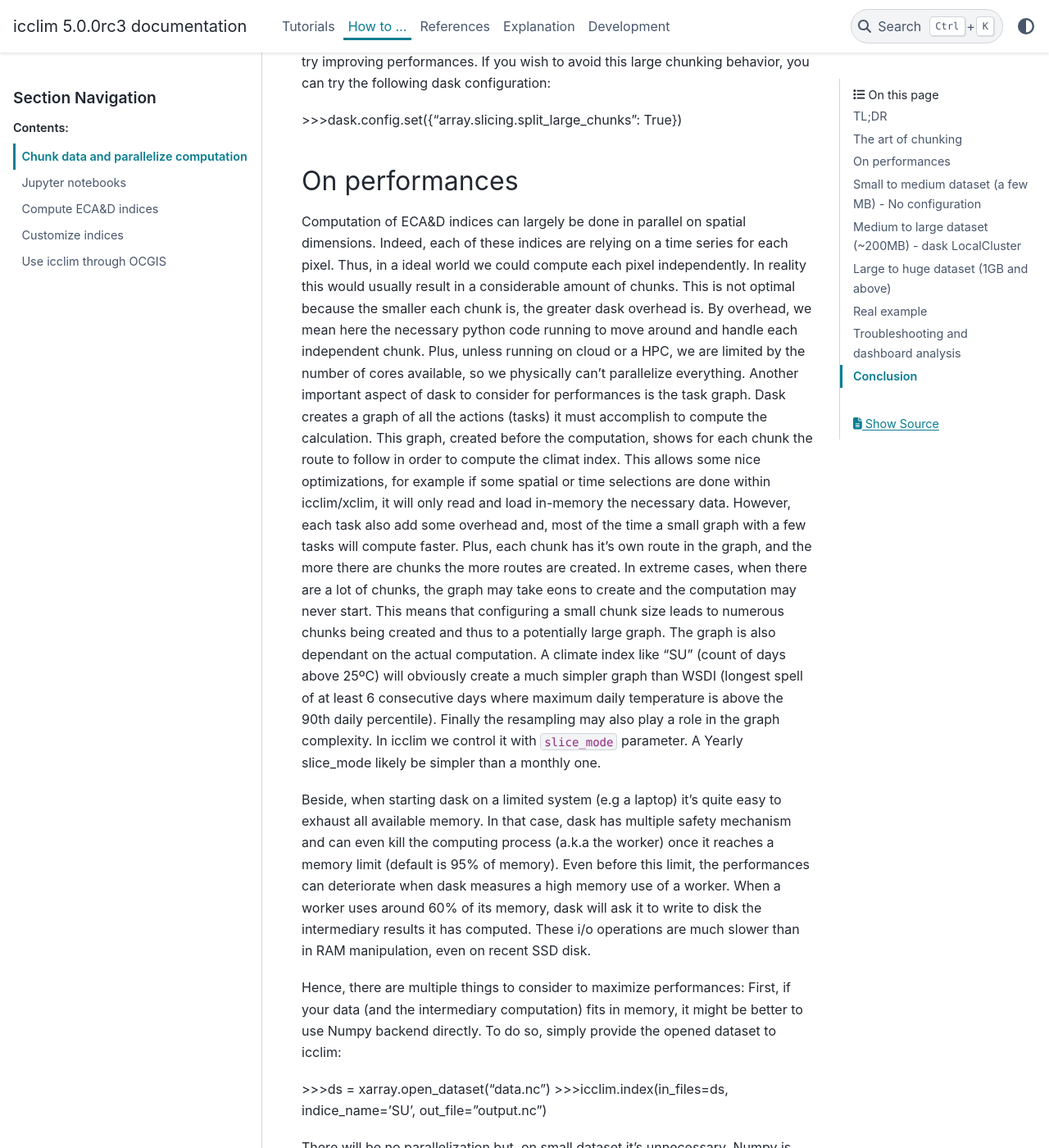
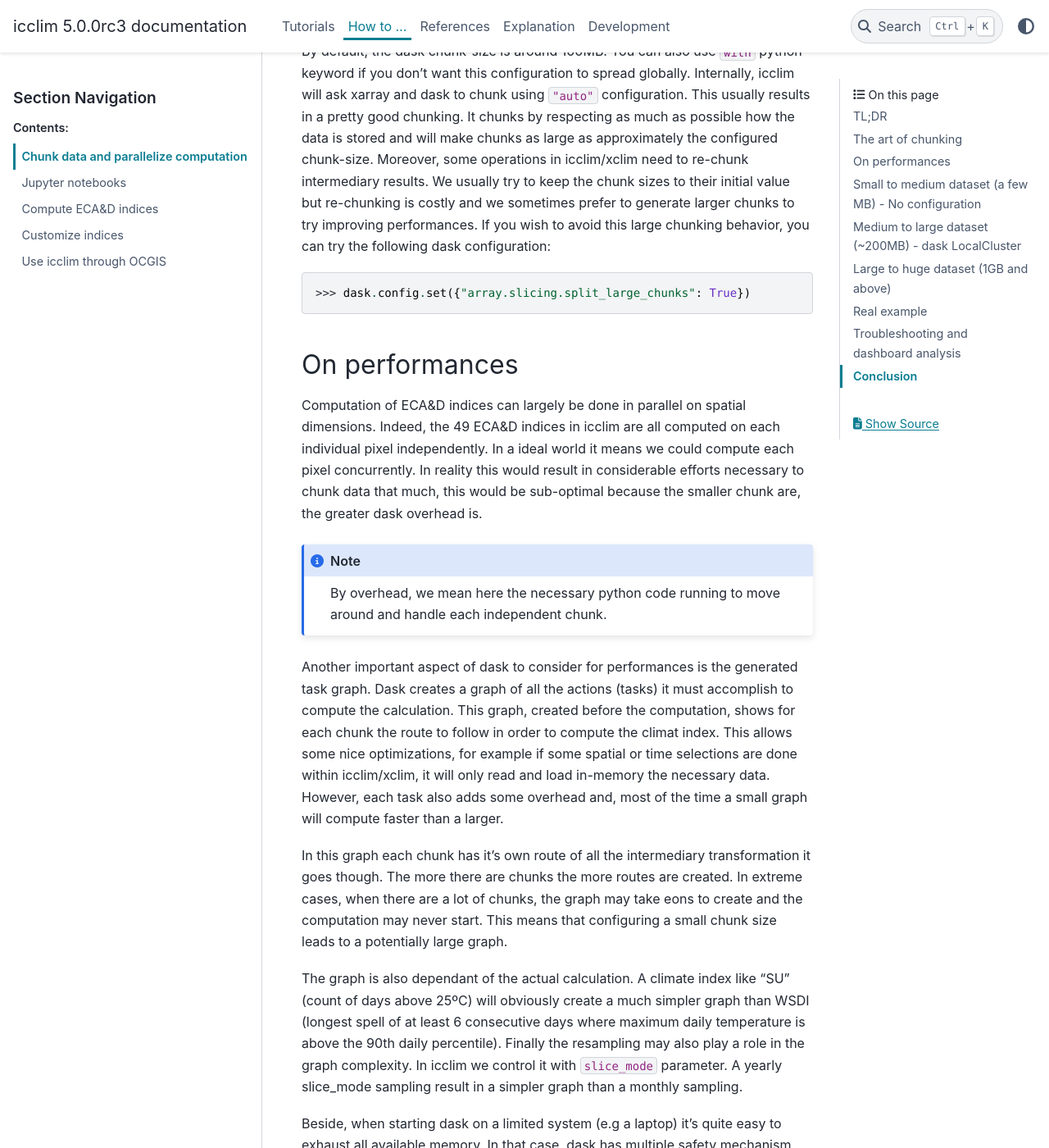
Before and after one commit to cerfacs-globc/icclim, a Sphinx documentation site: the page built from doc/source/how_to/dask.rst, in a window 1280 px wide and 1400 px high, scrolled down 1874 px. Shown: the whole window at 82% size. Built offline with Sphinx 7.4.7 and the PyData theme 0.15.4, drawn with Linux system fonts in a browser that asks for light colours; some of the changed text lies outside the part shown.

Commit message:
DOC: Update following review

```diff
--- a/doc/source/how_to/dask.rst
+++ b/doc/source/how_to/dask.rst
@@ -8,12 +8,12 @@
 dask.config options.
 A configuration working well for small to medium dataset and simple climate indices is :
 
->>>import dask
->>>from distributed import Client
->>>client = Client(memory_limit='10GB', n_workers=1, threads_per_worker=8)
->>>dask.config.set({"array.slicing.split_large_chunks": False})
->>>dask.config.set({"array.chunk-size": "100 MB"})
->>>icclim.index(in_files="data.nc", indice_name='SU', out_file="output.nc")
+>>> import dask
+>>> from distributed import Client
+>>> client = Client(memory_limit='10GB', n_workers=1, threads_per_worker=8)
+>>> dask.config.set({"array.slicing.split_large_chunks": False})
+>>> dask.config.set({"array.chunk-size": "100 MB"})
+>>> icclim.index(in_files="data.nc", indice_name='SU', out_file="output.nc")
 
 ------------------------------------------------------------------------------------------------
 
@@ -27,37 +27,38 @@
 
 In this document we first explain some concepts around dask, parallelization and performances, then we propose multiple
 dask configurations to be used with icclim.
-At the bottom, you can also find a few dask pitfall dodging instructions which might help understanding why your
-computation doesn't run.
+You will also find a few dask pitfall dodging instructions which might help understanding why your computation doesn't run.
 Each configuration aims to answer a specific scenario. For you own data, you will likely need to customize these
 configurations to your needs.
 
 The art of chunking
 -------------------
 Dask proposes a way to divide large dataset into multiple smaller chunks that fit in memory.
-This process is known as chunking and with icclim there are 2 ways to control it.
+This process is known as chunking and, with icclim there are 2 ways to control it.
 First, you can open your dataset with xarray and do your own chunking:
 
->>>import xarray
->>>import icclim
->>>ds = xarray.open_dataset("data.nc")
->>>ds = ds.chunk({"time": 10, "lat": 20, "lon": 20})
+>>> import xarray
+>>> import icclim
+>>> ds = xarray.open_dataset("data.nc")
+>>> ds = ds.chunk({"time": 10, "lat": 20, "lon": 20})
 
 And then use ``ds`` dataset object as input for icclim.
 
->>>icclim.index(in_files=ds, indice_name='SU', out_file="output.nc")
+>>> icclim.index(in_files=ds, indice_name='SU', out_file="output.nc")
 
 In that case, icclim will not re-chunk ``ds`` data. It is left to you to find the proper chunking.
 For more information on how to properly chunk see:
-- xarray guide: https://xarray.pydata.org/en/stable/user-guide/dask.html#chunking-and-performance
-- dask best practices: https://docs.dask.org/en/stable/array-best-practices.html
+
+* xarray guide: https://xarray.pydata.org/en/stable/user-guide/dask.html#chunking-and-performance
+* dask best practices: https://docs.dask.org/en/stable/array-best-practices.html
+
 Another option is to leave dask find the best chunking for each dimension.
-This is the recommended way and the default behavior of icclim when using file path inputs.
+This is the recommended way and the default behavior of icclim when using file a path in `in_files` parameter.
 In this case, chunking can still be controlled by limiting the size of each individual chunk:
 
->>>import dask
->>>dask.config.set({"array.chunk-size": "50 MB"})
->>>icclim.index(in_files="data.nc", ...)
+>>> import dask
+>>> dask.config.set({"array.chunk-size": "50 MB"})
+>>> icclim.index(in_files="data.nc", ...)
 
 By default, the dask chunk-size is around 100MB.
 You can also use ``with`` python keyword if you don't want this configuration to spread globally.
@@ -69,31 +70,37 @@
 performances.
 If you wish to avoid this large chunking behavior, you can try the following dask configuration:
 
->>>dask.config.set({"array.slicing.split_large_chunks": True})
+>>> dask.config.set({"array.slicing.split_large_chunks": True})
 
 On performances
 ---------------
 Computation of ECA&D indices can largely be done in parallel on spatial dimensions.
-Indeed, each of these indices are relying on a time series for each pixel. Thus, in a ideal world we could compute
-each pixel independently. In reality this would usually result in a considerable amount of chunks.
-This is not optimal because the smaller each chunk is, the greater dask overhead is.
-By overhead, we mean here the necessary python code running to move around and handle each independent chunk.
-Plus, unless running on cloud or a HPC, we are limited by the number of cores available, so we physically can't
-parallelize everything.
-Another important aspect of dask to consider for performances is the task graph. Dask creates a graph of all the actions
-(tasks) it must accomplish to compute the calculation. This graph, created before the computation, shows for each chunk
-the route to follow in order to compute the climat index.
+Indeed, the 49 ECA&D indices in icclim are all computed on each individual pixel independently.
+In a ideal world it means we could compute each pixel concurrently.
+In reality this would result in considerable efforts necessary to chunk data that much, this would be sub-optimal
+because the smaller chunk are, the greater dask overhead is.
+
+.. note::
+
+    By overhead, we mean here the necessary python code running to move around and handle each independent chunk.
+
+Another important aspect of dask to consider for performances is the generated task graph.
+Dask creates a graph of all the actions (tasks) it must accomplish to compute the calculation.
+This graph, created before the computation, shows for each chunk the route to follow in order to compute the climat index.
 This allows some nice optimizations, for example if some spatial or time selections are done within icclim/xclim, it
 will only read and load in-memory the necessary data.
-However, each task also add some overhead and, most of the time a small graph with a few tasks will compute faster.
-Plus, each chunk has it's own route in the graph, and the more there are chunks the more routes are created.
+However, each task also adds some overhead and, most of the time a small graph will compute faster than a larger.
+
+In this graph each chunk has it's own route of all the intermediary transformation it goes though.
+The more there are chunks the more routes are created.
 In extreme cases, when there are a lot of chunks, the graph may take eons to create and the computation may never start.
-This means that configuring a small chunk size leads to numerous chunks being created and thus to a potentially large
-graph. The graph is also dependant on the actual computation. A climate index like "SU" (count of days above 25ºC)
+This means that configuring a small chunk size leads to a potentially large graph.
+
+The graph is also dependant of the actual calculation. A climate index like "SU" (count of days above 25ºC)
 will obviously create a much simpler graph than WSDI (longest spell of at least 6 consecutive days where maximum daily
 temperature is above the 90th daily percentile).
 Finally the resampling may also play a role in the graph complexity. In icclim we control it with ``slice_mode`` parameter.
-A Yearly slice_mode likely be simpler than a monthly one.
+A yearly slice_mode sampling result in a simpler graph than a monthly sampling.
 
 Beside, when starting dask on a limited system (e.g a laptop) it's quite easy to exhaust all available memory.
 In that case, dask has multiple safety mechanism and can even kill the computing process (a.k.a the worker) once it
@@ -103,29 +110,33 @@
 These i/o operations are much slower than in RAM manipulation, even on recent SSD disk.
 
 
-Hence, there are multiple things to consider to maximize performances:
+Hence, there are multiple things to consider to maximize performances.
+
 First, if your data (and the intermediary computation) fits in memory, it might be better to use Numpy backend directly.
 To do so, simply provide the opened dataset to icclim:
 
->>>ds = xarray.open_dataset("data.nc")
->>>icclim.index(in_files=ds, indice_name='SU', out_file="output.nc")
+>>> ds = xarray.open_dataset("data.nc")
+>>> icclim.index(in_files=ds, indice_name='SU', out_file="output.nc")
 
 There will be no parallelization but, on small dataset it's unnecessary. Numpy is natively really fast and dask overhead
 may slow it downs.
 
 On the other hand when using dask we must:
-- Minimize the number of task to speed things up, thus divide data into **large enough chunks**.
-- Minimize the workload of each worker to avoid i/o operation, thus divide data into **small enough chunks**.
+
+* Minimize the number of task to speed things up, thus divide data into **large enough chunks**.
+* Minimize the workload of each worker to avoid i/o operation, thus divide data into **small enough chunks**.
+
 In the following we present a few possible configuration for dask.
 
 
 Small to medium dataset (a few MB) - No configuration
 -----------------------------------------------------
 The first approach is to use default values.
-By default icclim relies on dask's "auto" chunking and dask will be started with the threading scheduler.
+By default icclim relies on dask's ``"auto"`` chunking and dask will be started with the threading scheduler.
 This scheduler runs everything in the existing python process and will spawn multiple threads
 to concurrently compute climate indices.
 You can find more information on the default scheduler here: https://docs.dask.org/en/stable/scheduling.html#local-threads
+
 This can work on most cases for small to medium datasets and may yield the best performances.
 However some percentiles based temperature indices (T_90p and T_10p families) may use a lot of memory even on medium datasets.
 This memory footprint is caused by the bootstrapping of percentiles, an algorithm used to correct statistical biais.
@@ -134,7 +145,7 @@
 between the period where percentile are computed (a.k.a "in base") and the period where the climate index is computed
 (a.k.a "out of base").
 
-.. Notes::
+.. note::
 
     To control the "in base" period, ``icclim.index`` provides the ``base_period_time_range`` parameter.
     To control the "out of base" period, ``icclim.index`` provides the ``time_range`` parameter.
@@ -147,46 +158,45 @@
 This behavior can be overwritten by creating you own "cluster" running locally on your machine.
 This LocalCluster is distributed in a separate dask package called "distributed" and is not a mandatory
 dependency of icclim.
+
 To install it run:
 
 >>> conda install dask distributed -c conda-forge
 
 See the documentation for more details: http://distributed.dask.org/en/stable/
+
 Once installed, you can delegate the ``LocalCluster`` instantiation using `distributed.Client` class.
 This ``Client`` object creates both a ``LocalCluster`` and a web application to investigate how your computation is going.
-This web dashboard is very useful to understand where are the computation bottlenecks and to visualize how dask is working.
+This web dashboard is very powerful and helps to understand where are the computation bottlenecks as well as to visualize how dask is working.
 By default it runs on ``localhost:8787``, you can print the client object to see on which port it runs.
 
 >>> from distributed import Client
 >>> client = Client()
+>>> print(client)
+
 By default dask creates a ``LocalCluster`` with 1 worker (process), CPU count threads and a memory limit up to
 the system available memory.
-You can see how cpu are counted here: https://github.com/dask/dask/blob/main/dask/system.py
-And how default memory is computed here: https://github.com/dask/distributed/blob/main/distributed/worker.py#L4237
-Note that depending on your running OS, these values are not exactly computed the same way.
+
+.. note::
+    You can see how dask counts CPU here: https://github.com/dask/dask/blob/main/dask/system.py
+    How dask measures available memory here: https://github.com/dask/distributed/blob/main/distributed/worker.py#L4237
+    Depending on your OS, these values are not exactly computed the same way.
 
 The cluster can be configured directly through Client arguments.
 
 >>> client = Client(memory_limit='16GB', n_workers=1, threads_per_worker=8)
 
 A few notes:
-- The CLient must be started in the same python interpreter as the computation. This is how dask know which scheduler
-to use.
-- If needed, the localCluster can be started independently and the Client connected to a running LocalCluster.
-See dask documentation for how to: http://distributed.dask.org/en/stable/client.html
-- Each worker is an independent python process and memory_limit is set for each of these processes.
-So, if you have 16GB of RAM don't set ``memory_limit='16GB'`` unless you run a single worker.
-- Memory sharing is much more efficient between threads than between processes (workers).
-- On a single worker a good threads number can be a multiple of your CPU cores (usually *2).
-- All threads of the same worker are idle whenever one of the thread is reading or writing on disk.
-- It's useless to spawn too many threads, there are hardware limits on how many of them can run concurrently
-and if they are too numerous, the OS will waste time orchestrating them.
-- A dask worker may write to disk some of its data even if the memory limit is not reached.
-This seems to be a normal behavior happening when dask knows some intermediary results will not be used soon.
-However, this can significantly slow down the computation due to i/o.
-- Percentiles based indices may need up to ``nb_thread * chunk_size * 30`` memory which is unusually high for a
-dask application. We are trying to reduce this memory footprint but it means some costly re-chunking in the middle of
-computation have to be made.
+
+* The CLient must be started in the same python interpreter as the computation. This is how dask know which scheduler to use.
+* If needed, the localCluster can be started independently and the Client connected to a running LocalCluster. See: http://distributed.dask.org/en/stable/client.html
+* Each worker is an independent python process and memory_limit is set for each of these processes. So, if you have 16GB of RAM don't set ``memory_limit='16GB'`` unless you run a single worker.
+* Memory sharing is much more efficient between threads than between processes (workers).
+* On a single worker, a good threads number should be a multiple of your CPU cores (usually \*2).
+* All threads of the same worker are idle whenever one of the thread is reading or writing on disk.
+* It's useless to spawn too many threads, there are hardware limits on how many of them can run concurrently and if they are too numerous, the OS will waste time orchestrating them.
+* A dask worker may write to disk some of its data even if the memory limit is not reached. This seems to be a normal behavior happening when dask knows some intermediary results will not be used soon. However, this can significantly slow down the computation due to i/o.
+* Percentiles based indices may need up to **nb_thread * chunk_size * 30** memory which is unusually high for a dask application. We are trying to reduce this memory footprint but it means some costly re-chunking in the middle of computation have to be made.
 
 Knowing all these, we can consider a few scenarios.
 
@@ -207,54 +217,57 @@
 >>> dask.config.set({"distributed.worker.memory.terminate": "0.98"})
 
 These thresholds are fractions of memory_limit used by dask to take a decision.
-Here, at 80% of memory the worker will write to disk its unmanaged memory.
-At 90%, the worker will write all its memory to disk.
-At 95%, the worker pause computation to focus on writing to disk.
-At 98%, the worker is killed to avoid reaching memory limit.
-Increasing these thresholds has a risk. The memory could be filled quicker than expected resulting in a killed worker
+
+* At 80% of memory the worker will write to disk its unmanaged memory.
+* At 90%, the worker will write all its memory to disk.
+* At 95%, the worker pause computation to focus on writing to disk.
+* At 98%, the worker is killed to avoid reaching memory limit.
+
+Increasing these thresholds is risky. The memory could be filled quicker than expected resulting in a killed worker
 and thus loosing all work done by this worker.
 If a single worker is running and it is killed, the whole computation will be restarted (and will likely reach the same
 memory limit).
 
-High resource use
-~~~~~~~~~~~~~~~~~
-If you want to have the result as quickly as possible it's a good idea to give dask the necessary resources.
-However this may render your computer "laggy".
-On my 4 cores, 16GB of RAM laptop I would consider:
+High resources use
+~~~~~~~~~~~~~~~~~~
+If you want to have the result as quickly as possible it's a good idea to give dask all possible resources.
+This may render your computer "laggy" thought.
+On my 4 cores (8 CPU threads), 16GB of RAM laptop I would consider:
 
->>>client = Client(memory_limit='16GB', n_workers=1, threads_per_worker=8)
+>>> client = Client(memory_limit='16GB', n_workers=1, threads_per_worker=8)
 
 On this kind of configuration, it can be useful to add 1 or 2 workers in case a lot of i/o is necessary.
-But memory_limit should be reduced if there are multiple workers on the same computer.
-It can also be necessary to reduce chunk size, dask default value is around 100 MB which on some complex indices
-may result in a large memory usage.
+If there are multiple workers ``memory_limit`` should be reduced accordingly.
+It can also be necessary to reduce chunk size. dask default value is around 100 MB per chunk which on some complex
+indices may result in a large memory usage.
 
 It's over 9000!
 ~~~~~~~~~~~~~~~
 This configuration may put your computer to its knees, use it at your own risk.
 The idea is to bypass all memory safety implemented by dask.
 This may yield very good performances because there will be no i/o on disk by dask itself.
-However, when your OS run out of RAM, it will use your disk swap which is similar to dask spilling mechanism but
+However, when your OS run out of RAM, it will use your disk swap which is sort of similar to dask spilling mechanism but
 probably much slower.
 And if you run out of swap, your computer will likely crash.
 To roll the dices use the following configuration ``memory_limit='0'`` in :
 
->>>client = Client(memory_limit='0')
+>>> client = Client(memory_limit='0')
 
-Dask will spawn a worker with multiple threads without memory limits.
+Dask will spawn a worker with multiple threads without any memory limits.
 
 Large to huge dataset (1GB and above)
-------------------------------------
-If you which to compute climate indices of a large datasets, a personal computer is probably be inappropriate.
+-------------------------------------
+If you which to compute climate indices of a large datasets, a personal computer is probably inappropriate.
 In that case you can deploy a real dask cluster as opposed to the LocalCluster.
 You can find more information on how to deploy dask cluster here: https://docs.dask.org/en/stable/scheduling.html#dask-distributed-cluster
 
 If you must run your computation on limited resources, you can try to:
-- Use only one or two threads on a single worker.
-This will drastically slow down the computation but very few chunks will be in memory at once letting you use quite large chunks.
-- Use small chunk size, but beware the smaller they are the more complex dask graph becomes.
-- Split you data into smaller netcdf inputs and run the computation multiple time.
-This is the most frustrating option because chunking is supposed to do exactly that. But, sometimes
+
+* Use only one or two threads on a single worker. This will drastically slow down the computation but very few chunks will be in memory at once letting you use quite large chunks.
+* Use small chunk size, but beware the smaller they are the more complex dask graph becomes.
+* Split you data into smaller netcdf inputs and run the computation multiple time.
+
+The last point is the most frustrating option because chunking is supposed to do exactly that. But, sometimes
 it can be easier to chunk "by hand" than to find the exact configuration that fit for the input dataset.
 You also want to consider the Pangeo rechunker library to ease this process: https://rechunker.readthedocs.io/en/latest/
 
@@ -262,13 +275,14 @@
 ------------
 
 On CMIP6 data, when computing the percentile based indices Tx90p for 20 years and, bootstrapping on 19 years we use:
->>>client = Client(memory_limit='16GB', n_workers=1, threads_per_worker=2)
->>>dask.config.set({"array.slicing.split_large_chunks": False})
->>>dask.config.set({"array.chunk-size": "100 MB"})
->>>dask.config.set({"distributed.worker.memory.target": "0.8"})
->>>dask.config.set({"distributed.worker.memory.spill": "0.9"})
->>>dask.config.set({"distributed.worker.memory.pause": "0.95"})
->>>dask.config.set({"distributed.worker.memory.terminate": "0.98"})
+
+>>> client = Client(memory_limit='16GB', n_workers=1, threads_per_worker=2)
+>>> dask.config.set({"array.slicing.split_large_chunks": False})
+>>> dask.config.set({"array.chunk-size": "100 MB"})
+>>> dask.config.set({"distributed.worker.memory.target": "0.8"})
+>>> dask.config.set({"distributed.worker.memory.spill": "0.9"})
+>>> dask.config.set({"distributed.worker.memory.pause": "0.95"})
+>>> dask.config.set({"distributed.worker.memory.terminate": "0.98"})
 
 
 Troubleshooting and dashboard analysis
@@ -282,11 +296,12 @@
 The warning may be ``"distributed.nanny - WARNING - Restarting worker"`` or the error ``"KilledWorker"``.
 This means the computation uses more memory than what is available for the worker.
 Keep in mind that:
-- ``memory_limit`` parameter is a limit set for each individual worker.
-- Some indices, such as percentile based indices (R__p, R__pTOT, T_90p, T_10p families) may use large amount of memory.
-This is especially true on temperature based indices where percentiles are bootstrapped.
-- You can reduce memory footprint by using smaller chunks.
-- Each thread may load multiple chunks in memory at once.
+
+* ``memory_limit`` parameter is a limit set for each individual worker.
+* Some indices, such as percentile based indices (R__p, R__pTOT, T_90p, T_10p families) may use large amount of memory. This is especially true on temperature based indices where percentiles are bootstrapped.
+* You can reduce memory footprint by using smaller chunks.
+* Each thread may load multiple chunks in memory at once.
+
 To solve this issue, you must either increase available memory per worker or reduce the quantity of memory used by the computation.
 You can increase memory_limit up to your physical memory available (RAM) with ``Client(memory_limit="16GB")``.
 This increase can also speed up computation by reducing writes and reads on disk.
```
Also changed, not shown: other parts of doc/source/how_to/dask.rst (+4 -2 lines).
